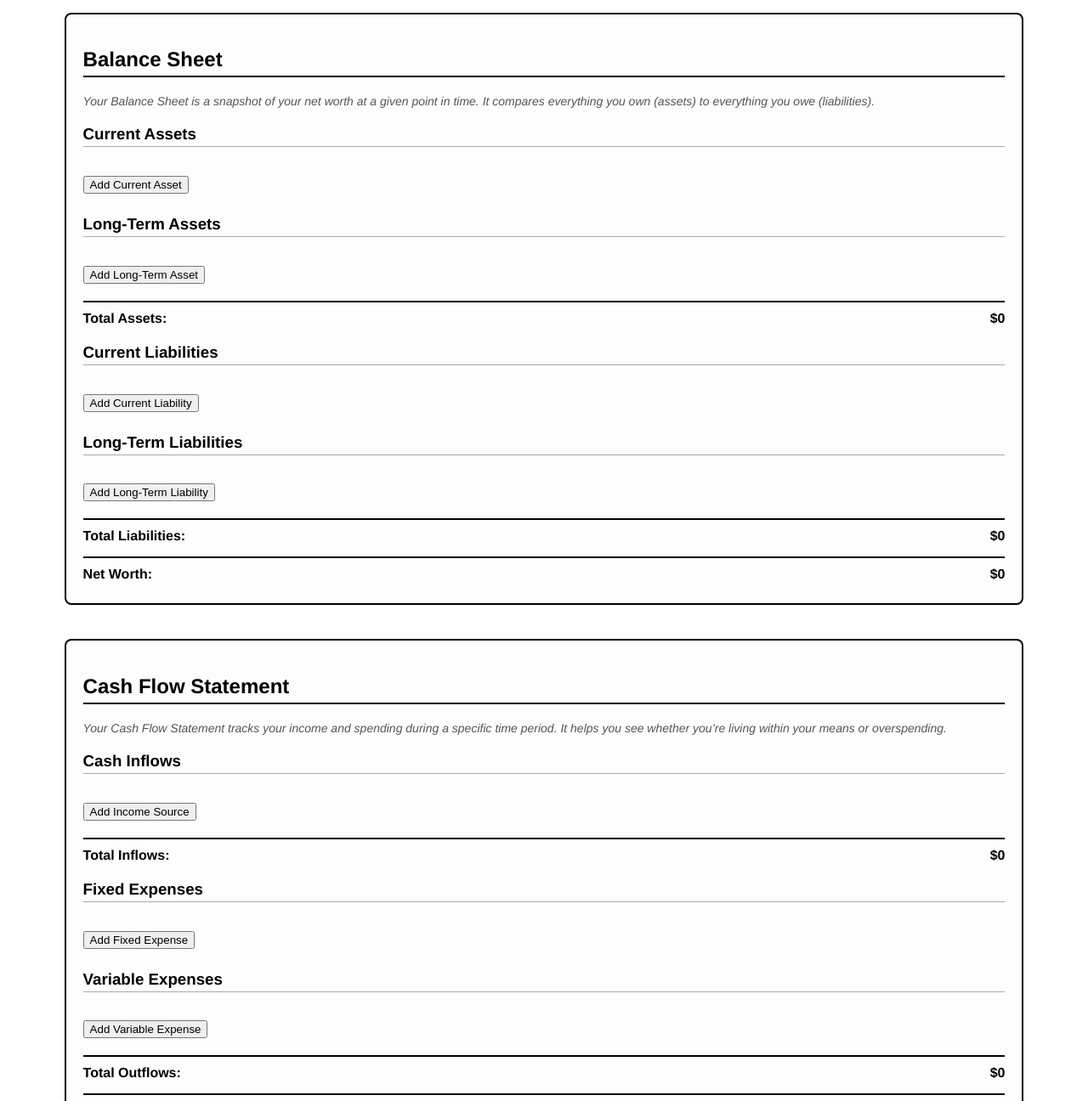
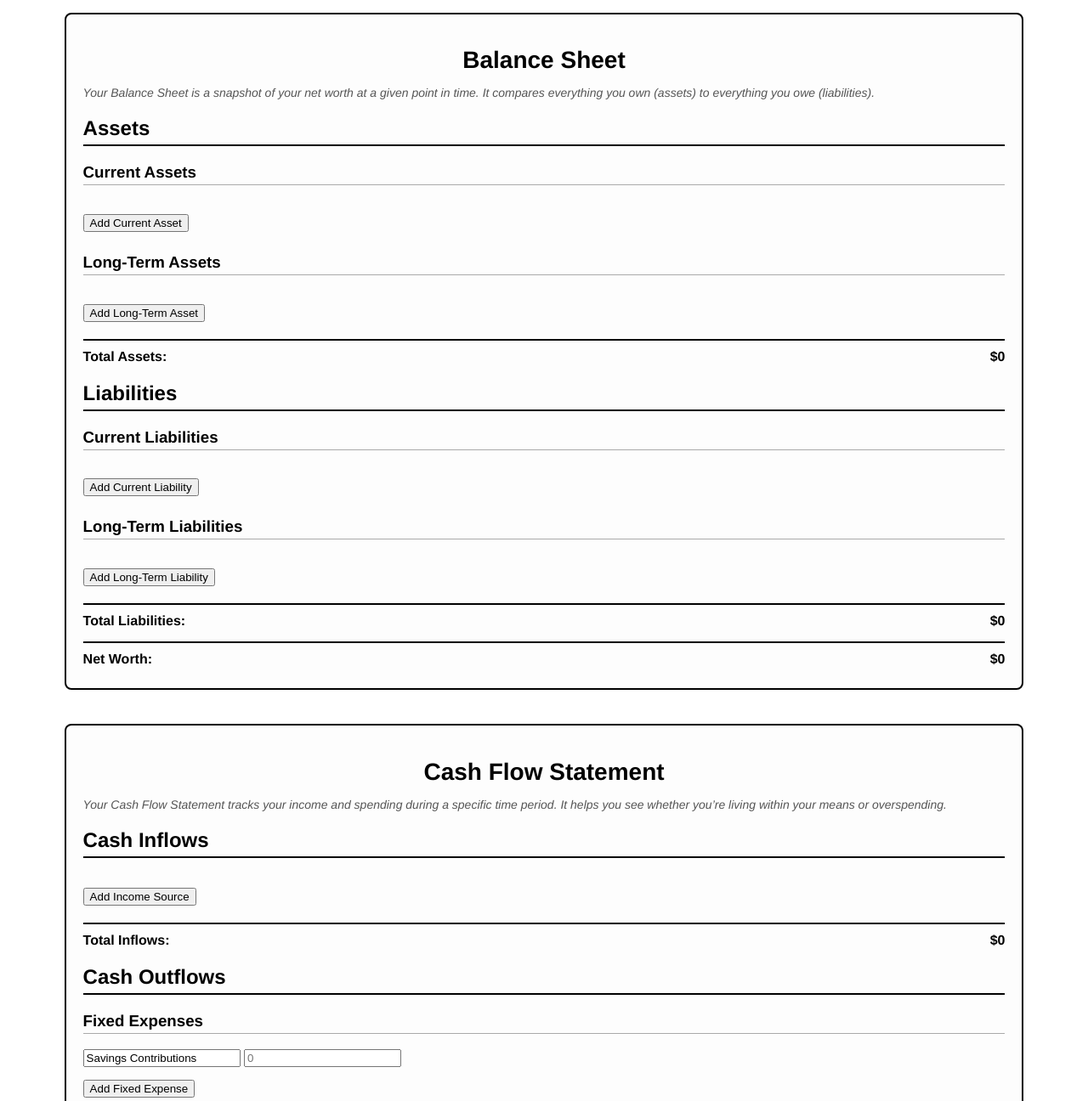
Before and after one commit to kramar-sean/financial-statements, a plain HTML site: page index.html in a window 1280 px wide. Shown: the part 160-1456 px from the top of the page at 85% size. Drawn offline with Linux system fonts and the light colour scheme.

Commit message:
Update index.html

```diff
--- a/index.html
+++ b/index.html
@@ -36,10 +36,11 @@
   <div class="subtitle">for <input type="text" id="studentName" placeholder="Enter your name" /></div>
 
   <div class="statement">
-    <h2>Balance Sheet</h2>
+    <h1>Balance Sheet</h1>
     <p class="statement-desc">Your Balance Sheet is a snapshot of your net worth at a given point in time. It compares everything you own (assets) to everything you owe (liabilities).</p>
 
     <div class="section">
+      <h2>Assets</h2>
       <h3>Current Assets</h3>
       <table class="grid-table" id="currentAssets"></table>
       <button class="add-btn" onclick="addRow('currentAssets')">Add Current Asset</button>
@@ -52,6 +53,7 @@
     <div class="output"><span>Total Assets:</span> <span id="totalAssets">$0</span></div>
 
     <div class="section">
+       <h2>Liabilities</h2>
       <h3>Current Liabilities</h3>
       <table class="grid-table" id="currentLiabilities"></table>
       <button class="add-btn" onclick="addRow('currentLiabilities')">Add Current Liability</button>
@@ -67,17 +69,22 @@
   </div>
 
   <div class="statement" style="page-break-before: always;">
-    <h2>Cash Flow Statement</h2>
+    <h1>Cash Flow Statement</h1>
     <p class="statement-desc">Your Cash Flow Statement tracks your income and spending during a specific time period. It helps you see whether you’re living within your means or overspending.</p>
 
     <div class="section">
-      <h3>Cash Inflows</h3>
+      <h2>Cash Inflows</h2>
       <table class="grid-table" id="inflows"></table>
       <button class="add-btn" onclick="addRow('inflows')">Add Income Source</button>
       <div class="output"><span>Total Inflows:</span> <span id="totalInflows">$0</span></div>
     </div>
     <div class="section">
+      <h2>Cash Outflows</h2>
       <h3>Fixed Expenses</h3>
+      <div class="item-row non-removable">
+  <input type="text" value="Savings Contributions" readonly />
+  <input type="number" id="savingsInput" placeholder="0" oninput="recalculate()" />
+</div>
       <table class="grid-table" id="fixedExpenses"></table>
       <button class="add-btn" onclick="addRow('fixedExpenses')">Add Fixed Expense</button>
     </div>
```
